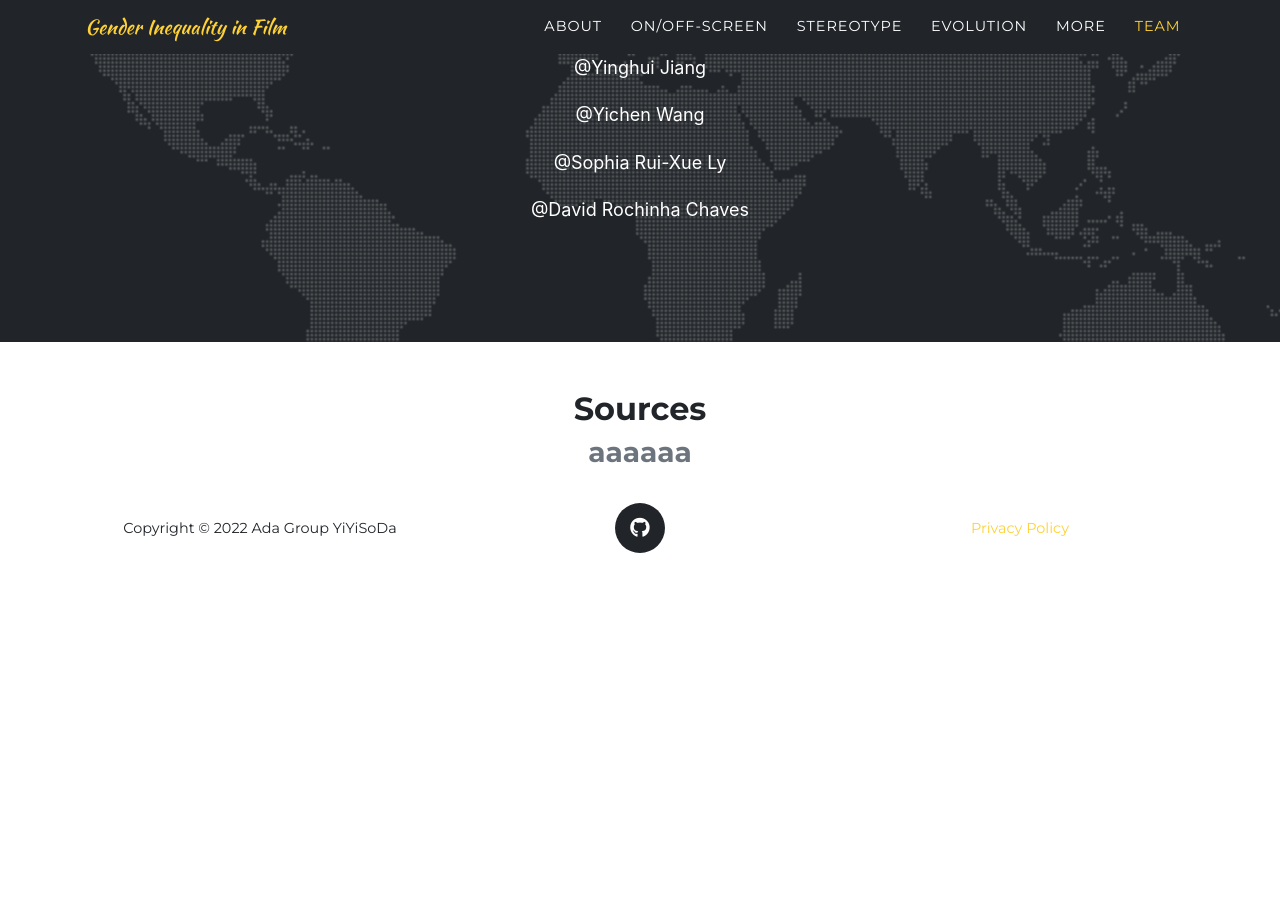
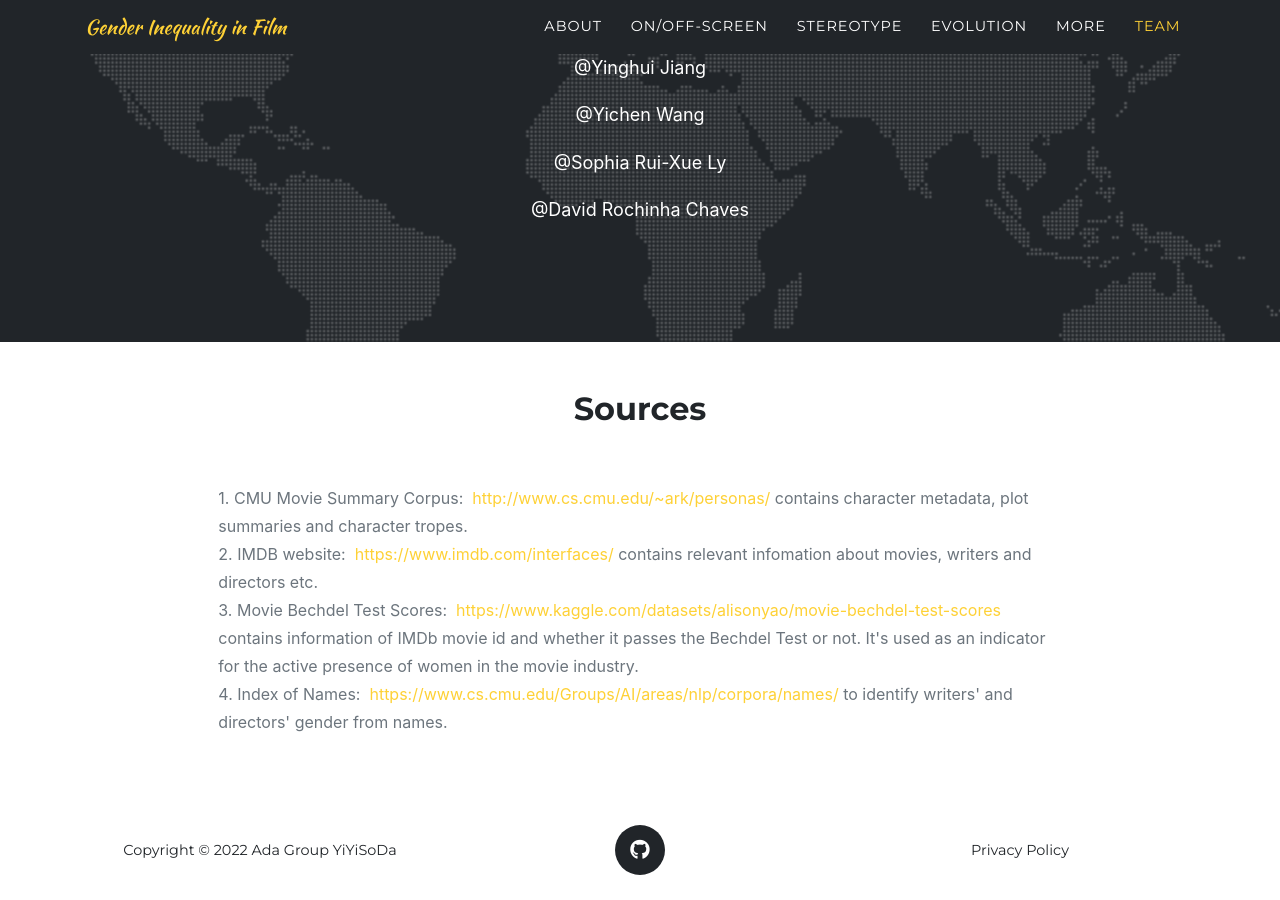
Before and after one commit to YiYiSoDa/YiYiSoDa.github.io, a Jekyll site: the page index.html, which Jekyll copies as it is, in a window 1280 px wide and 900 px high, scrolled down 4594 px. Built offline with Jekyll 4.4.1, drawn with Linux system fonts in a browser that asks for light colours; some web fonts are replaced; before the commit the page ends 5172 px from its top, so only the background shows below that.

Commit message:
update source

```diff
--- a/index.html
+++ b/index.html
@@ -328,11 +328,24 @@ Not only on-screen but also off-screen representation is important. When men dom
     <br/>
     <br/>
     <h2 class="section-heading text">Sources</h2>
-    <h3 class="section-subheading text-muted">aaaaaa</h3>
      </div>
     </div>
 
 
+  </br>
+</br>
+    <div class="row">
+      <div class="col-lg-8 mx-auto text">
+        <div class="large text-muted"><p>1. CMU Movie Summary Corpus:&nbsp <a href="url">http://www.cs.cmu.edu/~ark/personas/</a> contains character metadata, plot summaries and character tropes.
+        </br>2. IMDB website:&nbsp <a href="url"> https://www.imdb.com/interfaces/</a> contains relevant infomation about movies, writers and directors etc.
+      </br>3. Movie Bechdel Test Scores:&nbsp <a href="url">  https://www.kaggle.com/datasets/alisonyao/movie-bechdel-test-scores</a> contains information of IMDb movie id and whether it passes the Bechdel Test or not. It's used as an indicator for the active presence of women in the movie industry.
+ </br>4. Index of Names:&nbsp <a href="url">  https://www.cs.cmu.edu/Groups/AI/areas/nlp/corpora/names/</a> to identify writers' and directors' gender from names.
+</p>
+</div>
+      </div>
+    </div>
+  </br>
+</br>
 
 <!--End Sources -->
 
```
Also changed, not shown: other parts of index.html (+2 -3 lines), legal.md (+2 -2 lines), 2 other files.
